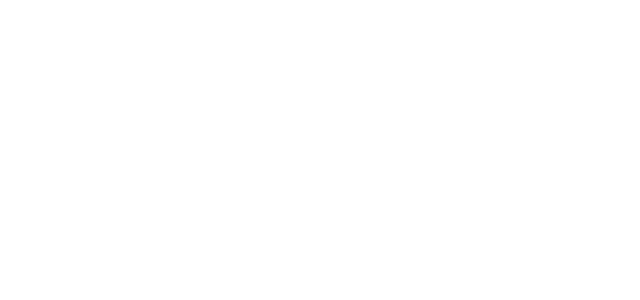
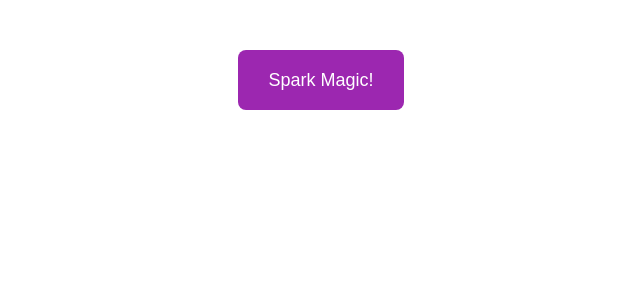
Before and after one commit to akhil-goyal/ng-animations, an Angular app: page /orbital in a window 1280 px wide. Before the commit this address led to /. Shown: the top 300 px of the page, without its empty margins (319-959 px from the left). Built offline with nearby package versions, Linux system fonts and the light colour scheme.

Commit message:
create orbital particles animation

```diff
--- a/src/app/app.routes.ts
+++ b/src/app/app.routes.ts
@@ -4,6 +4,7 @@
 import { FlipCardComponent } from './components/flip-card/flip-card.component';
 import { StaggeredListComponent } from './components/staggered-list/staggered-list.component';
 import { ConfettiBurstComponent } from './components/confetti-burst/confetti-burst.component';
+import { OrbitalParticlesComponent } from './components/orbital-particles/orbital-particles.component';
 
 export const routes: Routes = [
   {
@@ -26,4 +27,8 @@
     path: 'confetti',
     component: ConfettiBurstComponent,
   },
+  {
+    path: 'orbital',
+    component: OrbitalParticlesComponent,
+  },
 ];
--- /dev/null
+++ b/src/app/components/orbital-particles/orbital-particles.component.css
@@ -0,0 +1,45 @@
+.button-container {
+  position: relative;
+  display: flex;
+  justify-content: center;
+  margin: 50px auto;
+  width: 200px; /* Fixed width for consistency */
+  height: 60px; /* Fixed height for consistency */
+}
+
+.orbit-btn {
+  padding: 15px 30px;
+  font-size: 18px;
+  background-color: #9c27b0; /* Purple */
+  color: white;
+  border: none;
+  border-radius: 8px;
+  cursor: pointer;
+  position: relative;
+  z-index: 1;
+}
+
+.orbit-btn:hover {
+  background-color: #7b1fa2;
+}
+
+.particle-container {
+  position: absolute;
+  top: 50%;
+  left: 50%;
+  width: 0; /* Center point for particles */
+  height: 0;
+  transform: translate(-50%, -50%); /* Center within button */
+  pointer-events: none; /* Keeps button clickable */
+}
+
+.particle {
+  position: absolute;
+  width: 12px;
+  height: 12px;
+  background-color: var(--color);
+  border-radius: 50%;
+  transform-origin: center;
+  top: 0;
+  left: 0;
+}
--- /dev/null
+++ b/src/app/components/orbital-particles/orbital-particles.component.html
@@ -0,0 +1,13 @@
+<div class="button-container">
+    <button #buttonRef (click)="triggerParticles()" class="orbit-btn">
+      Spark Magic!
+    </button>
+    <div class="particle-container">
+      <div *ngFor="let particle of particles"
+           [@orbitalGlow]
+           class="particle"
+           [style.--radius]="particle.radius"
+           [style.--color]="particle.color">
+      </div>
+    </div>
+  </div>
--- /dev/null
+++ b/src/app/components/orbital-particles/orbital-particles.component.ts
@@ -0,0 +1,69 @@
+import { Component, ElementRef, ViewChild } from '@angular/core';
+import { trigger, style, animate, transition, keyframes } from '@angular/animations';
+import { CommonModule } from '@angular/common';
+
+@Component({
+  selector: 'app-orbital-particles',
+  standalone: true,
+  imports: [CommonModule],
+  templateUrl: './orbital-particles.component.html',
+  styleUrls: ['./orbital-particles.component.css'],
+  animations: [
+    trigger('orbitalGlow', [
+      transition(':enter', [
+        animate('2s ease-in-out', keyframes([
+          style({
+            transform: 'translate(0, 0) scale(1)',
+            opacity: 1,
+            boxShadow: '0 0 10px var(--color)',
+            offset: 0
+          }),
+          style({
+            transform: 'translate(calc(var(--radius) * cos(90deg)), calc(var(--radius) * sin(90deg))) scale(0.8)',
+            opacity: 0.7,
+            boxShadow: '0 0 15px var(--color)',
+            offset: 0.25
+          }),
+          style({
+            transform: 'translate(calc(var(--radius) * cos(180deg)), calc(var(--radius) * sin(180deg))) scale(0.6)',
+            opacity: 0.5,
+            boxShadow: '0 0 20px var(--color)',
+            offset: 0.5
+          }),
+          style({
+            transform: 'translate(calc(var(--radius) * cos(270deg)), calc(var(--radius) * sin(270deg))) scale(0.4)',
+            opacity: 0.3,
+            boxShadow: '0 0 15px var(--color)',
+            offset: 0.75
+          }),
+          style({
+            transform: 'translate(0, 0) scale(0)',
+            opacity: 0,
+            boxShadow: '0 0 10px var(--color)',
+            offset: 1
+          })
+        ]))
+      ])
+    ])
+  ]
+})
+export class OrbitalParticlesComponent {
+  @ViewChild('buttonRef', { static: true }) buttonRef!: ElementRef;
+  particles: { id: number; radius: string; color: string }[] = [];
+  particleId = 0;
+
+  triggerParticles() {
+    const count = 8; // Number of particles
+
+    for (let i = 0; i < count; i++) {
+      const radius = `${Math.random() * 50 + 20}px`; // Random radius (20-70px)
+      const color = `hsl(${Math.random() * 360}, 80%, 60%)`; // Random bright color
+      this.particles.push({ id: this.particleId++, radius, color });
+    }
+
+    // Clean up after animation
+    setTimeout(() => {
+      this.particles.splice(0, count); // Remove this batch
+    }, 2000); // Matches animation duration
+  }
+}
```
